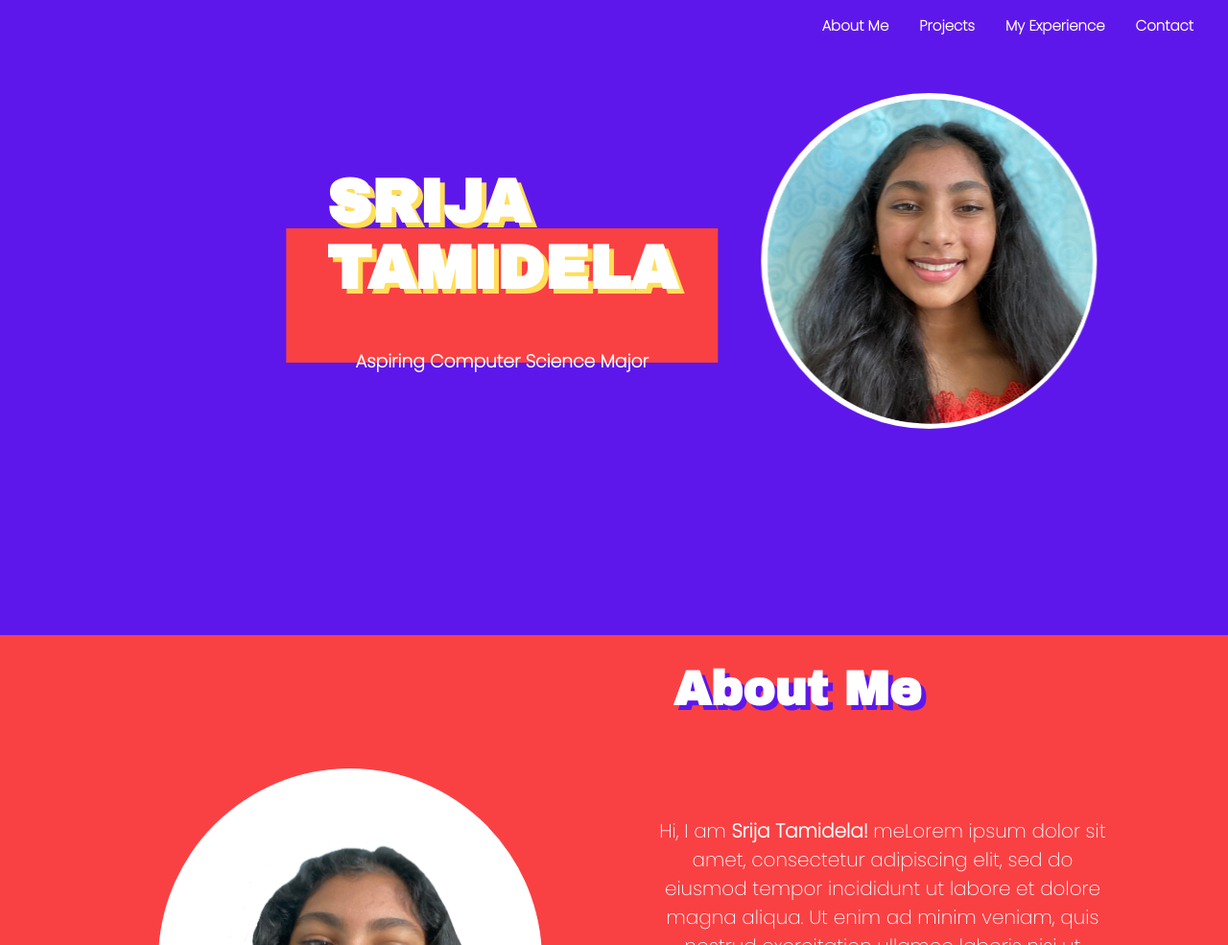
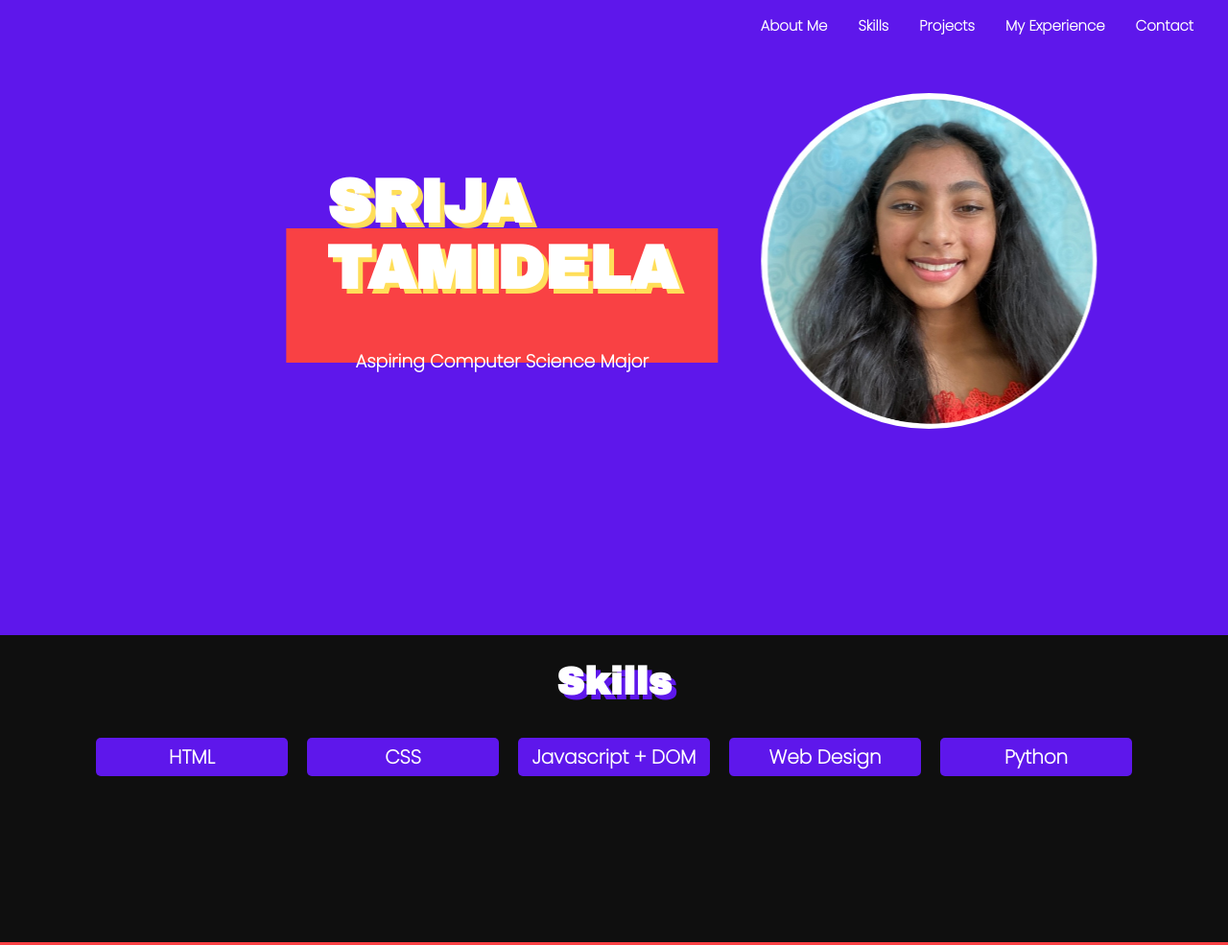
Before and after one commit to Sritami/Sritami.github.io, a plain HTML site: page index.html in a window 1280 px wide. Shown: the top 985 px of the page at 96% size. Drawn offline with nearby package versions, Linux system fonts and the light colour scheme.

Commit message:
add skills

```diff
--- a/index.css
+++ b/index.css
@@ -258,14 +258,14 @@ li a:hover {
 }
 
 .top-section-button {
-  background: white;
-  color: #5E17EB;
+  background: #0F0F0F;
+  color: white;
   border: none;
   height: 38px;
   width: 100px;
   border-radius: 20px;
   padding: 10px;
-  padding-top: 10px;
+  /* padding-top: 10px; */
   text-align: center;
   font-family: 'Poppins', sans-serif;
   transform: translate(550px, -35px);
@@ -281,17 +281,20 @@ li a:hover {
 
 }
 
+.top-section-button a {
+  color: white;
+  text-decoration: none;
+
+}
+
+
+
 .top-section-button:hover {
-  background: #0F0F0F;
-  color: white;
+  background: #F94144;
 
 
 }
 
-.top-section-button a {
-  text-decoration: none;
-
-}
 
 
 @keyframes button-rise {
@@ -318,13 +321,57 @@ li a:hover {
 /* ADD LATER??: add some cool artistry floruises by pic
 that changes when you hover over them */
 
+/* SKILLS SECTION */
+
+.skills-section {
+  width: 100%;
+  height: 20em;
+  margin-top: 39em;
+  position: absolute;
+  background-color: #0F0F0F;
+}
+
+.skills-title {
+  color: white;
+  font-size: 40px;
+  display: flex;
+  justify-content: center;
+  margin-right: auto;
+  margin-left: auto;
+  text-shadow: #5E17EB 5px 5px 0px;
+
+
+}
+
+.skills-individual {
+  color: white;
+  font-size: 20px;
+  background-color: #5E17EB;
+  border-radius: 5px;
+  text-align: center;
+  width: 190px;
+  padding: 5px;
+  font-weight: bold;
+  margin: 10px;
+}
+
+.all-skills {
+  display: flex;
+  justify-content: center;
+  margin-right: auto;
+  margin-left: auto;
+}
+
+
+
+
 
 /* ABOUT US SECTION */
 
 .section-two {
   width: 100%;
   height: 40em;
-  margin-top: 39em;
+  margin-top: 59em;
   position: absolute;
   background-color: #F94144;
 }
@@ -381,7 +428,7 @@ that changes when you hover over them */
 .projects-section {
   width: 100%;
   height: 40em;
-  margin-top: 78em;
+  margin-top: 99em;
   position: absolute;
   background-color: #5E17EB;
 }
@@ -447,7 +494,7 @@ that changes when you hover over them */
 .extracurricular-section {
   width: 100%;
   height: 40em;
-  margin-top: 118em;
+  margin-top: 139em;
   position: absolute;
   background-color: #F94144;
   /* background-color would be white, with pink text or purple text */
@@ -487,7 +534,7 @@ that changes when you hover over them */
 .contact-section {
   width: 100%;
   height: 20em;
-  margin-top: 158em;
+  margin-top: 179em;
   position: absolute;
   /* background-color: #5A05AD; */
   background-color: #0F0F0F;
--- a/index.html
+++ b/index.html
@@ -30,6 +30,10 @@
     h3 {
       font-family: 'Poppins', sans-serif;
     }
+
+    p {
+      font-family: 'Poppins', sans-serif;
+    }
     </style>
     <body>
      <header>
@@ -37,6 +41,10 @@
           <ul>
             <li>
               <a href="#about-me">About Me</a>
+              </li>
+
+            <li>
+              <a href="#skills">Skills</a>
               </li>
 
               <li>
@@ -50,6 +58,10 @@
               <li>
                 <a href="#contact-section">Contact</a>
               </li>
+
+              <!-- <li>
+              INSERT INSTAGRAM LINK HERE/ just logo
+              </li> -->
           </ul>
         </nav>
      </header>
@@ -63,8 +75,9 @@
           <div>
             <h1 class="title-name">Srija <br/>Tamidela </h1>
             <h3 class="title-caption">Aspiring Computer Science Major</h3>
-            <button class="top-section-button">Skills</button>
-            <button class="top-section-button">My Content</button>
+            <button class="top-section-button">
+              <a href="#skills">Skills</a>
+            </button>
             <button class="top-section-button">
               <a href="#contact-section">Contact</a>
             </button>
@@ -73,6 +86,18 @@
 
         <img class="intro-pic" src="./img/circle-srija.jpg">
 
+
+      </div>
+
+      <div class="skills-section">
+        <h1 class="skills-title" id="skills">Skills</h1>
+        <div class="all-skills">
+          <h3 class="skills-individual">HTML<h3>
+          <h3 class="skills-individual">CSS<h3>
+          <h3 class="skills-individual">Javascript + DOM<h3>
+          <h3 class="skills-individual"> Web Design<h3>
+          <h3 class="skills-individual">Python<h3>
+        </div>
 
       </div>
 
```
